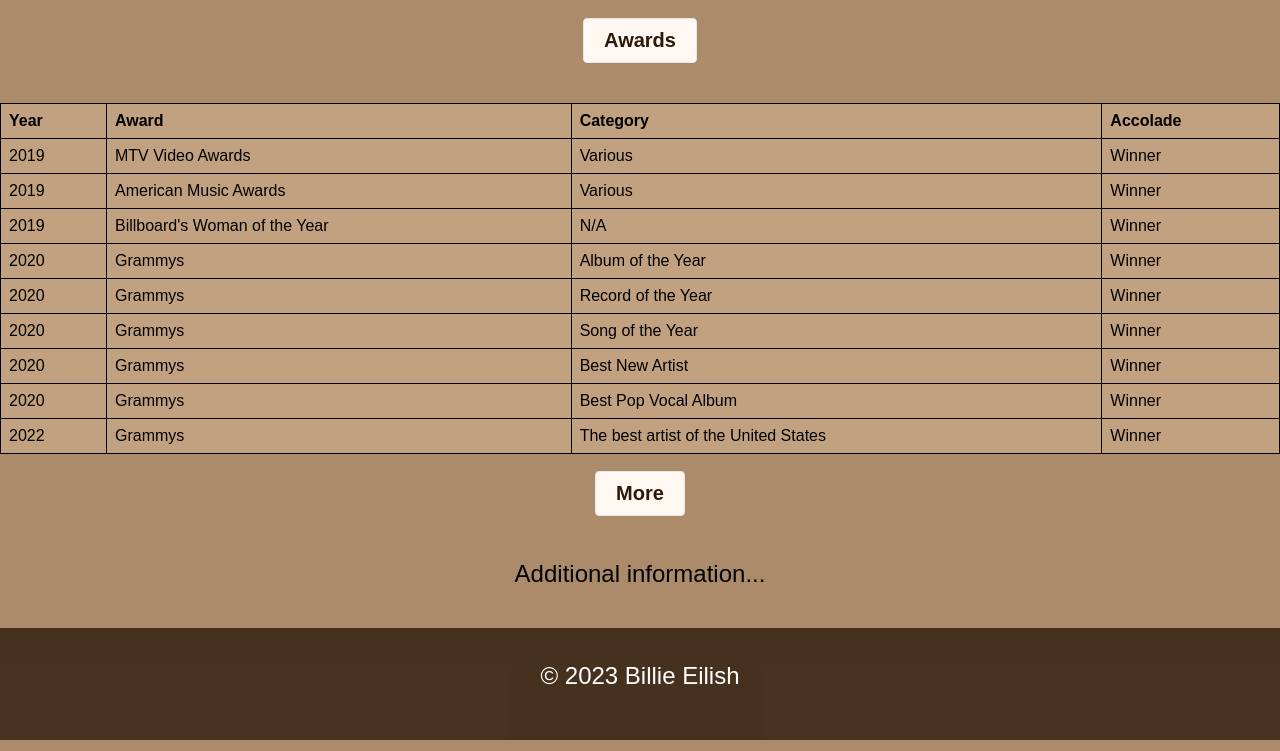
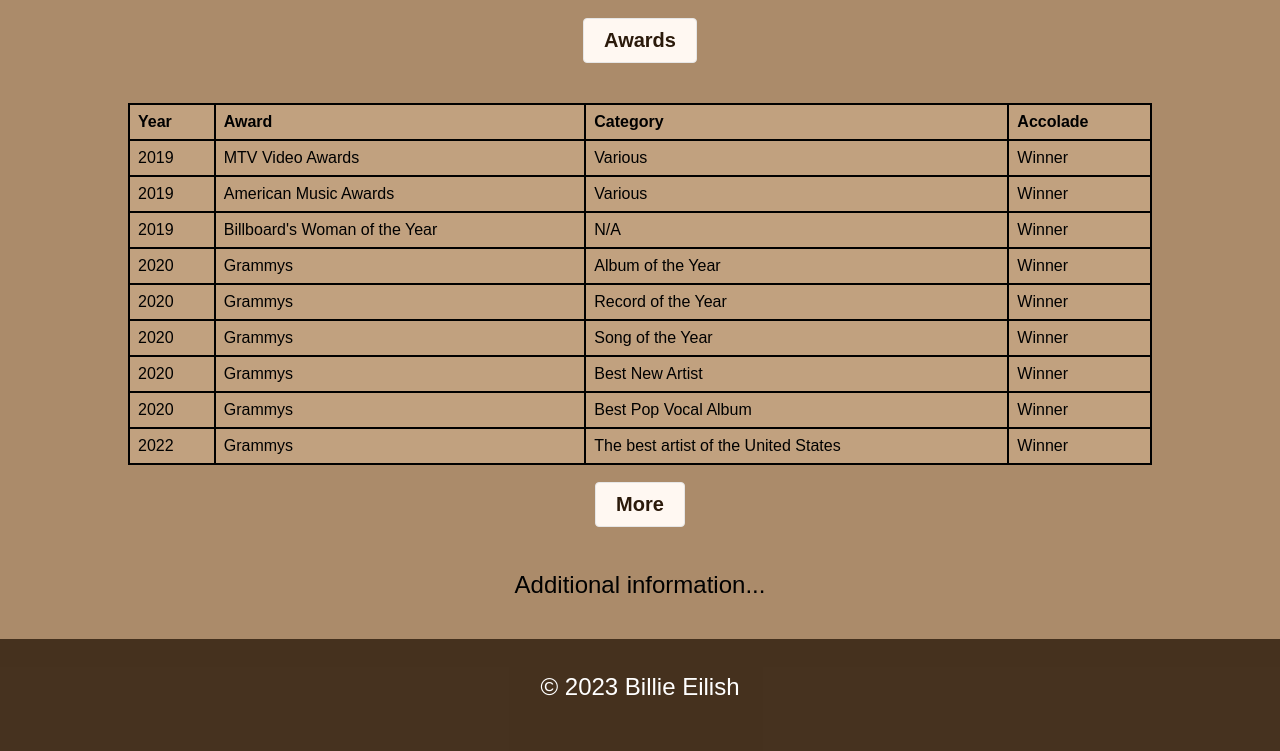
Before and after one commit to taniaholub/Web-projects, a plain HTML site: page firstsite/index.html in a window 1280 px wide. Shown: the part 2382-3133 px from the top of the page. Drawn offline with Linux system fonts and the light colour scheme.

Commit message:
modified table in blockAwards

```diff
--- a/firstsite/css/style.css
+++ b/firstsite/css/style.css
@@ -162,14 +162,18 @@
 
 /* Стилі для блока "Awards" */
 #awards table {
-    width: 100%;
+    width: 80%;
     border-collapse: collapse;
     margin-top: 20px;
-    background-color: #c1a17f; /* Колір фону таблиці (такий же, як і фон блоку) */
+    background-color: #c1a17f;
+    overflow-x: auto;
+    margin-left: auto; /* Центруємо таблицю від лівого краю */
+    margin-right: auto; /* Центруємо таблицю від правого краю */
 }
 
+
 #awards th, #awards td {
-    border: 1px solid #000; /* Чорні бордюри для комірок */
+    border: 2px solid #000;
     padding: 8px;
     text-align: left;
 }
@@ -179,9 +183,9 @@
 }
 
 #awards tbody tr:nth-child(even) {
-    background-color: transparent; /* Залиште парні рядки без фонового кольору */
+    background-color: transparent;
 }
 
 #awards tbody tr:hover {
-    background-color: transparent; /* Залиште ефект наведення без фонового кольору */
+    background-color: transparent;
 }
```
